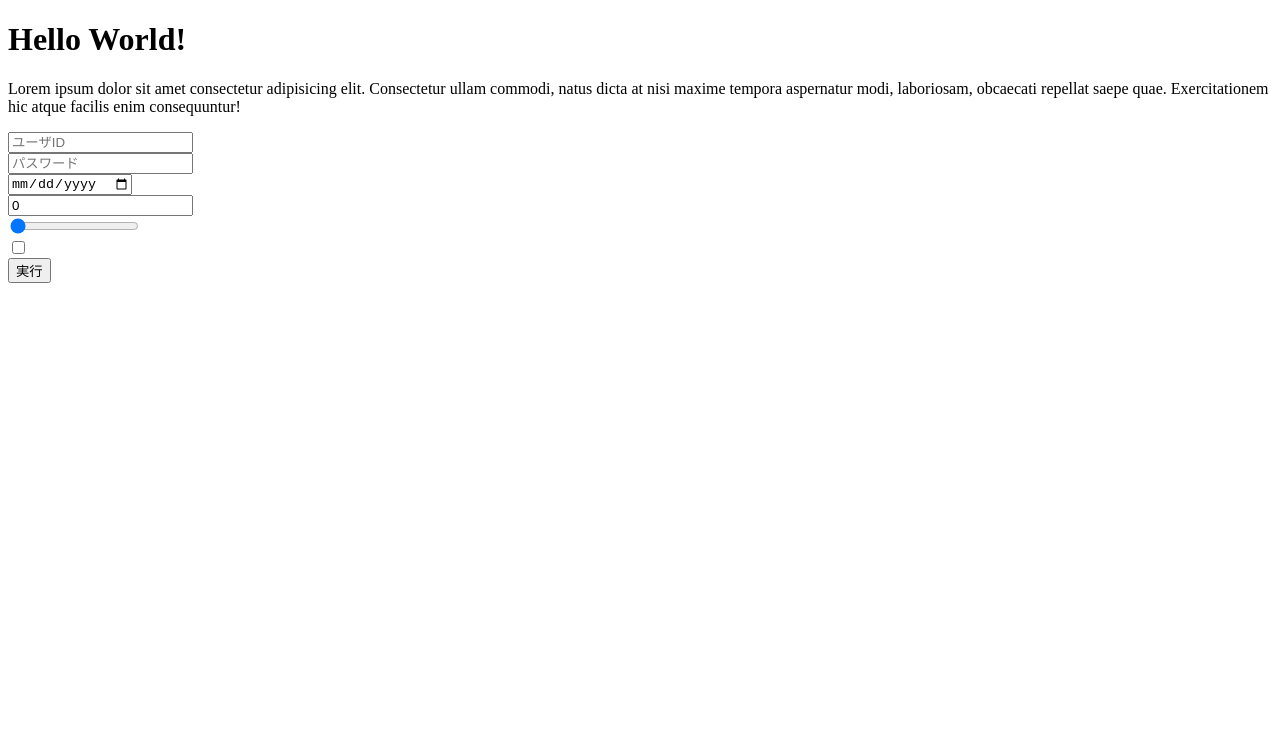
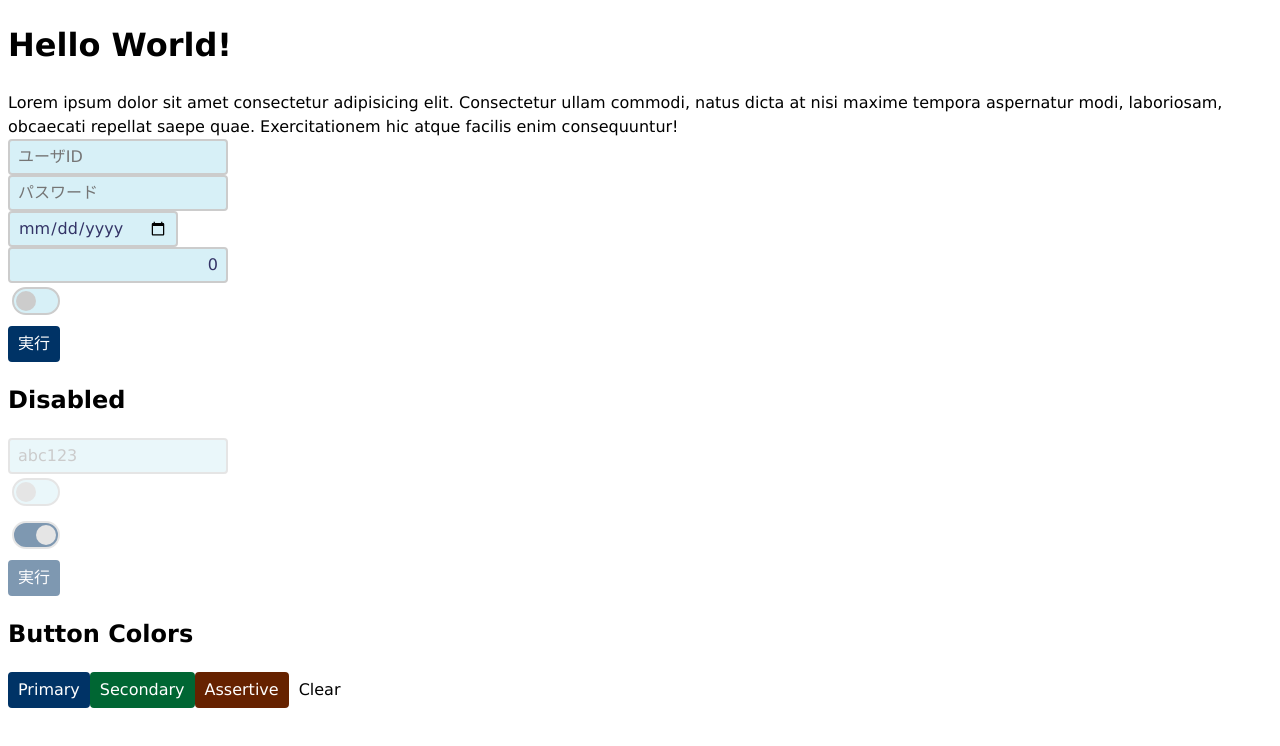
Before and after one commit to tomo357349/react-exercise-book, a React (Vite) app: page / in a window 1280 px wide. Shown: the top 746 px of the page. Built offline with nearby package versions, Linux system fonts and the light colour scheme.

Commit message:
スタイルシート定義を作成。 入力コントロールの非活性と読み取り専用にも対応。

```diff
--- a/package.json
+++ b/package.json
@@ -15,6 +15,9 @@
         "@types/react": "^19.0.8",
         "@types/react-dom": "^19.0.3",
         "@vitejs/plugin-react": "^4.3.4",
+        "stylelint": "^16.14.1",
+        "stylelint-config-recess-order": "^6.0.0",
+        "stylelint-config-standard": "^37.0.0",
         "vite": "^6.0.11"
     }
 }
--- a/src/App.jsx
+++ b/src/App.jsx
@@ -27,12 +27,25 @@ export default function App() {
             <p>Lorem ipsum dolor sit amet consectetur adipisicing elit. Consectetur ullam commodi, natus dicta at nisi maxime tempora aspernatur modi, laboriosam, obcaecati repellat saepe quae. Exercitationem hic atque facilis enim consequuntur!</p>
             <form>
                 <TextInput name="userid" value={form.userid} placeholder="ユーザID" onChange={handleChange} /><br />
-                <TextInput name="password" value={form.password} placeholder="パスワード" onChange={handleChange} /><br />
+                <Input type="password" name="password" value={form.password} placeholder="パスワード" onChange={handleChange} /><br />
                 <Input type="date" name="birthdate" value={form.birthdate} placeholder="生年月日" onChange={handleChange} /><br />
                 <Input type="number" name="grade" value={form.grade} placeholder="グレード" onChange={handleChange} /><br />
-                <Input type="range" name="rate" value={form.rate} placeholder="割合" onChange={handleChange} min="0.0" max="1.0" step="0.05" /><br />
                 <Input type="checkbox" name="isadmin" value={form.isadmin} onChange={handleChange} /><br />
                 <Button type="button" onClick={handleRun}>実行</Button>
+            </form>
+            <h2>Disabled</h2>
+            <form>
+                <TextInput name="txt1" disabled placeholder="ユーザID" value="abc123" /><br />
+                <Input type="checkbox" name="chk1" value={false} disabled /><br />
+                <Input type="checkbox" name="chk2" value={true} disabled /><br />
+                <Button type="button" disabled>実行</Button>
+            </form>
+            <h2>Button Colors</h2>
+            <form>
+                <Button type="button">Primary</Button>
+                <Button type="button" face="secondary">Secondary</Button>
+                <Button type="button" face="assertive">Assertive</Button>
+                <Button type="button" face="clear">Clear</Button>
             </form>
         </>
     );
--- a/src/components/BoolInput.jsx
+++ b/src/components/BoolInput.jsx
@@ -1,7 +1,7 @@
 /**
  * 真偽値入力コンポーネント
  */
-export default function BoolInput({ name, value, onChange }) {
+export default function BoolInput({ name, value, onChange, readOnly, disabled }) {
     function handleChange(evt) {
         // 値としてtrue/falseを使い、value属性ではなくchecked属性を値とリンクさせる。
         const nextValue = evt.target.checked;
@@ -9,6 +9,13 @@ export default function BoolInput({ name, value, onChange }) {
     }
 
     return (
-        <input type="checkbox" name={name} value="1" checked={value} onChange={handleChange} />
+        <input type="checkbox"
+            name={name}
+            value="1"
+            checked={value}
+            onChange={handleChange}
+            readOnly={readOnly}
+            disabled={disabled}
+        />
     );
 }
--- a/src/components/Button.jsx
+++ b/src/components/Button.jsx
@@ -1,8 +1,22 @@
 /**
  * ボタンコンポーネント
  */
-export default function Button({ type, onClick, children }) {
+export default function Button({ type, face, onClick, children, disabled }) {
+	const btnType = !type ? 'button' : type;
+	const className = (!face || face === 'positive') ? null
+	: (face === 'secondary') ? 'btn-secondary'
+	: (face === 'assertive') ? 'btn-assertive'
+	: (face === 'clear') ? 'btn-clear'
+	: null;
+
 	return (
-        <button type={type} onClick={onClick}>{children}</button>
+        <button
+			type={btnType}
+			className={className}
+			onClick={onClick}
+			disabled={disabled}
+		>
+			{children}
+		</button>
 	);
 }
--- a/src/components/Input.jsx
+++ b/src/components/Input.jsx
@@ -8,10 +8,16 @@ function convertText(s, type) {
 /**
  * 入力コンポーネント
  */
-export default function Input({ type, name, value, placeholder, onChange, min, max, step }) {
+export default function Input({ type, name, value, placeholder, onChange, readOnly, disabled, min, max, step }) {
     // チェックボックスは除く
     if (type === 'checkbox') {
-        return <BoolInput name={name} value={value} onChange={onChange} />;
+        return <BoolInput
+            name={name}
+            value={value}
+            onChange={onChange}
+            readOnly={readOnly}
+            disabled={disabled}
+        />;
     }
 
     const inputType = type || 'text';
@@ -30,6 +36,8 @@ export default function Input({ type, name, value, placeholder, onChange, min, m
             value={value}
             placeholder={placeholder}
             onInput={handleInput}
+            readOnly={readOnly}
+            disabled={disabled}
             min={min}
             max={max}
             step={step}
--- a/src/components/TextInput.jsx
+++ b/src/components/TextInput.jsx
@@ -5,6 +5,6 @@ import Input from './Input.jsx';
  */
 export default function TextInput(props) {
     return (
-        <Input {...props} />
+        <Input {...props} type="text" />
 	);
 }
--- /dev/null
+++ b/src/index.css
@@ -0,0 +1,286 @@
+:root {
+  --default-font-size: 16px;
+  --small-font-size: calc(var(--default-font-size) / 4 * 3);
+  --large-font-size: calc(var(--default-font-size) / 4 * 5);
+  --x-large-font-size: calc(var(--default-font-size) / 4 * 6);
+  --xx-large-font-size: calc(var(--default-font-size) / 4 * 7);
+  --xxx-large-font-size: calc(var(--default-font-size) / 4 * 8);
+  --default-padding-size: calc(var(--default-font-size) / 4);
+  --twice-padding-size: calc(var(--default-padding-size) * 2);
+  --default-radius-size: var(--default-padding-size);
+  --bg-color: #fff;
+  --text-color: #000;
+  --label-color: #fff;
+  --base-color: #069;
+  --primary-color: #036;
+  --secondary-color: #063;
+  --assertive-color: #620;
+  --cancel-color: #333;
+  --inactive-color: #567;
+  --gray-light-color: #ccc;
+  --gray-middle-color: #999;
+  --gray-dark-color: #333;
+  --input-text-color: #336;
+  --input-border-color: #ccc;
+  --link-color: #036;;
+  --input-bg-color: #d7f0f7;
+
+  color-scheme: light dark;
+}
+
+@media screen and (prefers-color-scheme: dark) {
+  :root {
+    --bg-color: #000;
+    --text-color: #fff;
+    --input-text-color: #ccf;
+    --link-color: #9cf;
+    --input-border-color: #333;
+    --input-bg-color: #123;
+  }
+}
+
+:focus,
+:focus-visible {
+  outline: none;
+}
+
+body,
+th,
+td,
+pre,
+li,
+label,
+input,
+button,
+textarea,
+select {
+  font-family: Meiryo, Verdana, Geneva, Tahoma, sans-serif;
+  font-size: var(--default-font-size);
+  line-height: 1.5;
+}
+
+p,
+pre {
+  margin-block: 0;
+}
+
+body {
+  background-color: var(--bg-color);
+}
+
+a {
+  color: var(--link-color);
+  text-decoration: none;
+  cursor: pointer;
+}
+
+a:hover,
+a:focus {
+  text-decoration: underline;
+  opacity: 0.8;
+}
+
+a:active {
+  transform: scale(0.98);
+}
+
+button {
+  padding: var(--default-padding-size) var(--twice-padding-size);
+  color: var(--label-color);
+  outline: none;
+  background-color: var(--primary-color);
+  border: solid 2px var(--primary-color);
+  border-radius: var(--default-radius-size);
+}
+
+button:disabled {
+  cursor: not-allowed;
+  opacity: 0.5;
+}
+
+button:hover:not(:disabled),
+button:focus:not(:disabled) {
+  opacity: 0.8;
+}
+
+button:active:not(:disabled) {
+  transform: scale(0.98);
+}
+
+button.btn-secondary {
+  background-color: var(--secondary-color);
+  border-color: var(--secondary-color);
+}
+
+button.btn-assertive {
+  background-color: var(--assertive-color);
+  border-color: var(--assertive-color);
+}
+
+button.btn-clear {
+  color: var(--text-color);
+  background-color: transparent;
+  border-color: transparent;
+}
+
+input[type="text"],
+input[type="password"],
+input[type="number"],
+input[type="date"],
+input[type="phone"] {
+  height: 24px;
+  padding: var(--default-padding-size) var(--twice-padding-size);
+  color: var(--input-text-color);
+  outline: none;
+  background-color: var(--input-bg-color);
+  border: solid 2px var(--input-border-color);
+  border-radius: var(--default-radius-size);
+}
+
+input[type="number"] {
+  text-align: right;
+}
+
+input[type="number"]::-webkit-inner-spin-button {
+  display: none;
+}
+
+input[type="text"]:focus,
+input[type="password"]:focus,
+input[type="number"]:focus,
+input[type="date"]:focus,
+input[type="phone"]:focus {
+  background-color: var(--bg-color);
+}
+
+input[type="text"]:read-only,
+input[type="password"]:read-only,
+input[type="number"]:read-only,
+input[type="date"]:read-only,
+input[type="phone"]:read-only {
+  background-color: var(--input-bg-color);
+  opacity: 0.6;
+}
+
+input[type="text"]:disabled,
+input[type="password"]:disabled,
+input[type="number"]:disabled,
+input[type="date"]:disabled,
+input[type="phone"]:disabled {
+  color: var(--gray-middle-color);
+  cursor: not-allowed;
+  background-color: var(--input-bg-color);
+  opacity: 0.5;
+}
+
+input[type="text"]:required:not(:disabled),
+input[type="password"]:required:not(:disabled),
+input[type="number"]:required:not(:disabled),
+input[type="date"]:required:not(:disabled),
+input[type="phone"]:required:not(:disabled) {
+  border-color: var(--gray-middle-color);
+}
+
+input[type="text"]:hover:not(:disabled, :read-only),
+input[type="password"]:hover:not(:disabled, :read-only),
+input[type="number"]:hover:not(:disabled, :read-only),
+input[type="date"]:hover:not(:disabled, :read-only),
+input[type="phone"]:hover:not(:disabled, :read-only) {
+  opacity: 0.8;
+}
+
+input[type="checkbox"] {
+  position: relative;
+  flex-shrink: 0;
+  width: 48px;
+  height: 28px;
+  padding: var(--default-padding-size);
+  margin: var(--default-padding-size);
+  appearance: none;
+  cursor: default;
+  background-color: var(--input-bg-color);
+  border: solid 2px var(--input-border-color);
+  border-radius: 72px;
+}
+
+input[type="checkbox"]::before {
+  position: absolute;
+  inset: -8px;
+  content: "";
+}
+
+input[type="checkbox"],
+input[type="checkbox"]::after {
+  transition: all 125ms ease-out;
+}
+
+input[type="checkbox"]::after {
+  position: absolute;
+  top: 2px;
+  left: 2px;
+  width: 20px;
+  height: 20px;
+  content: "";
+  background-color: var(--input-border-color);
+  border-radius: 50%;
+}
+
+input[type="checkbox"]:checked {
+  background-color: var(--primary-color);
+}
+
+input[type="checkbox"]:checked::after {
+  left: 22px;
+}
+
+input[type="checkbox"]:disabled {
+  cursor: not-allowed;
+  opacity: 0.5;
+}
+
+input[type="checkbox"]:focus:not(:disabled)::after {
+  background-color: var(--gray-light-color);
+}
+
+input[type="checkbox"]:not(.focus-visible) {
+  outline: 0;
+}
+
+input[type="checkbox"]:hover:not(:disabled) {
+  opacity: 0.7;
+  transition-duration: 0s;
+}
+
+input[type="checkbox"].toggle-read-only {
+  background-color: var(--inactive-color);
+}
+
+input[type="checkbox"].toggle-read-only:checked {
+  background-color: var(--inactive-color);
+}
+
+@media screen and (prefers-color-scheme: dark) {
+  button:hover:not(:disabled, .btn-read-only),
+  button:focus:not(:disabled, .btn-read-only) {
+    opacity: 1;
+    filter: brightness(150%);
+  }
+
+  input[type="text"]:hover:not(:disabled, :read-only),
+  input[type="password"]:hover:not(:disabled, :read-only),
+  input[type="number"]:hover:not(:disabled, :read-only),
+  input[type="date"]:hover:not(:disabled, :read-only),
+  input[type="phone"]:hover:not(:disabled, :read-only) {
+    opacity: 1;
+    filter: brightness(150%);
+  }
+
+  input[type="checkbox"]:hover:not(:disabled) {
+    opacity: 1;
+    filter: brightness(150%);
+  }
+
+  input[type="checkbox"]:focus:not(:disabled)::after {
+    background-color: var(--gray-dark-color);
+  }
+}
--- a/src/main.jsx
+++ b/src/main.jsx
@@ -1,6 +1,8 @@
 import { StrictMode } from 'react';
 import { createRoot } from 'react-dom/client';
 import App from './App.jsx';
+
+import './index.css';
 
 createRoot(document.getElementById('root')).render(
     <StrictMode>
```
Also changed, not shown: .stylelintrc.json (added), 2 other files (tests, documents, lock files or other folders). Lines whose indentation alone changed are shown as unchanged.
